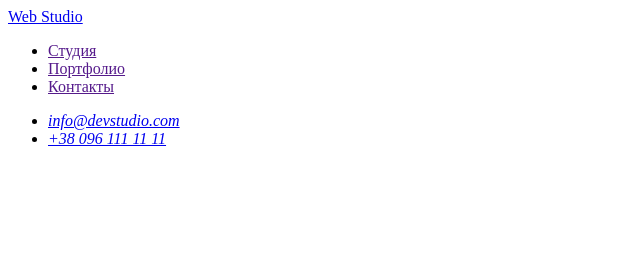
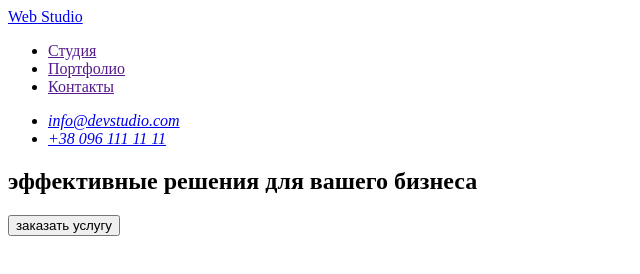
Before and after one commit to Serhii79/goit-markup-hw-01, a plain HTML site: page index.html in a window 1280 px wide. Shown: the whole page, without its empty margins (0-640 px from the left). Drawn offline with Linux system fonts and the light colour scheme.

Commit message:
Додає шапку до меіну проєкту

```diff
--- a/index.html
+++ b/index.html
@@ -6,6 +6,7 @@
     <title>Домашнее-задание-01</title>
 </head>
 <body>
+    <!--Верхняя линия-->
     <header>
         <nav>
             <a href="./index.html" lang="en">
@@ -26,7 +27,7 @@
         <address>
             <ul>
                 <li>
-                    <a href="mailto:info@devstudio.com">info@devstudio.com</a>
+                    <a href="mailto:info@devstudio.com" lang="en">info@devstudio.com</a>
                 </li>
                 <li>
                     <a href="tel:+380961111111">+38 096 111 11 11</a>
@@ -34,7 +35,15 @@
             </ul>
         </address>
     </header>
-    <main></main>
+    <main>
+        <!--Шапка-->
+        <section>
+            <div>
+                <h1>эффективные решения для вашего бизнеса</h1>
+            </div>
+            <button>заказать услугу</button>
+        </section>
+    </main>
     <footer></footer>
 </body>
 </html>
```
